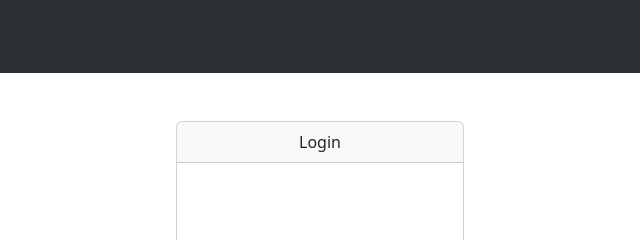
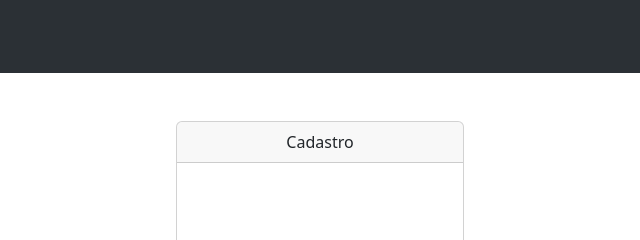
Before and after one commit to viudess/psycofront, a plain HTML site: page login.html in a window 1280 px wide. Shown: the top 240 px of the page, 320-960 px from the left. Drawn offline with nearby package versions, Linux system fonts and the light colour scheme.

Commit message:
cadastro

```diff
--- a/login.html
+++ b/login.html
@@ -38,7 +38,7 @@
                 <div class="card" style="height: 400px;
                 width: 18rem;
                 margin-right: 1%;">
-                    <div class="card-header">Login</div>
+                    <div class="card-header">Cadastro</div>
                     <div class="card-body">
                         <form>
                             <div class="form-group">
```
